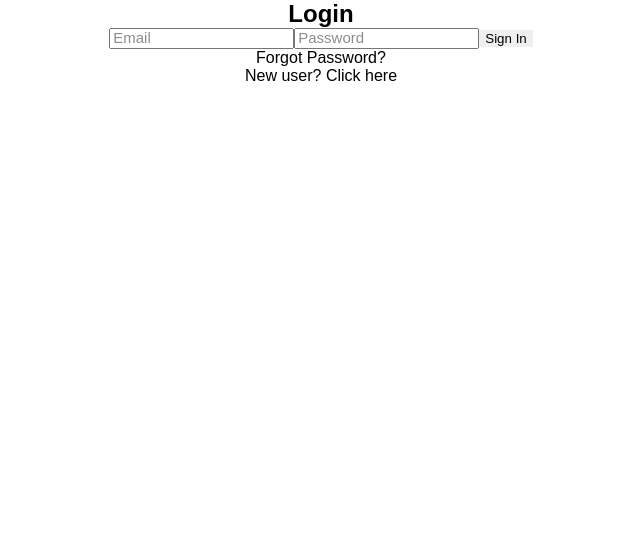
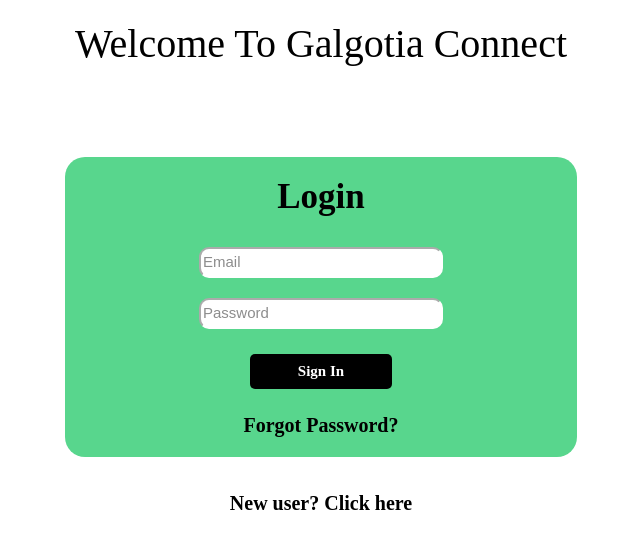
Before and after one commit to ayushdev351/Project-College, a React (Create React App) app: page / in a window 1280 px wide. Shown: the top 548 px of the page, without its empty margins (319-959 px from the left). Built offline with nearby package versions, Linux system fonts and the light colour scheme; no server answers.

Commit message:
Login Page Style and Linking

```diff
--- a/src/components/auth.js
+++ b/src/components/auth.js
@@ -1,4 +1,5 @@
 import React, { useState } from "react";
+import styled from "styled-components";
 import Signin from "./signin";
 import Signup from "./signup";
 
@@ -10,11 +11,25 @@ const Auth = () => {
   return (
     <div className="container">
       {!index ? <Signin /> : <Signup />}
-      <p onClick={toggleIndex}>
-        {!index ? "New user? Click here " : "Already have an acount?"}
-      </p>
+      <NewUserAlt>
+        <p onClick={toggleIndex}>
+          {!index ? "New user? Click here " : "Already have an acount?"}
+        </p>
+      </NewUserAlt>
     </div>
   );
 };
 
 export default Auth;
+
+const NewUserAlt = styled.div`
+  margin-top: 35px;
+  font-size: 20px;
+  font-family: cursive;
+  font-weight: bold;
+
+  :hover {
+    color: blue;
+    cursor: pointer;
+  }
+`;
--- a/src/components/index.css
+++ b/src/components/index.css
@@ -3,13 +3,13 @@ code {
     monospace;
 }
 
-.App {
+/* .App {
   display: flex;
   align-items: center;
   justify-content: center;
   min-height: 100vh;
   flex-direction: column;
-}
+} */
 
 input {
   padding: 12px;
@@ -22,17 +22,17 @@ input {
   width: 93%;
 }
 
-button {
+/* button {
   background-color: teal;
   border: none;
   color: white;
   padding: 12px;
   margin: 12px 0;
   box-shadow: 0 1px 6px #ccc;
-  width: 100%;
+  width: 10%;
   border-radius: 6px;
   font-size: 18px;
-}
+} */
 
 .container {
   box-shadow: 0 1px 6px #ccc;
--- a/src/components/signin.js
+++ b/src/components/signin.js
@@ -1,5 +1,7 @@
 import React, { useRef } from "react";
+import styled from "styled-components";
 import { useUserContext } from "../context/userContext";
+// import './index.css'
 
 const Signin = () => {
   const emailRef = useRef();
@@ -22,16 +24,86 @@ const Signin = () => {
   };
 
   return (
+    <>
+      <WebName>Welcome To Galgotia Connect</WebName>
       <div className="form">
+        <Form>
           <h2> Login </h2>
           <form onSubmit={onSubmit}>
             <input placeholder="Email" type="email" ref={emailRef} />
+            <br />
             <input placeholder="Password" type="password" ref={psdRef} />
+            <br />
             <button type="submit">Sign In</button>
             <p onClick={forgotPasswordHandler}>Forgot Password?</p>
           </form>
+        </Form>
       </div>
+    </>
   );
 };
 
 export default Signin;
+
+const WebName = styled.div`
+  margin-top: 20px;
+  font-size: 40px;
+  font-family: cursive;
+`;
+
+const Form = styled.div`
+   margin-top: 7%;
+   padding: 20px;
+   margin-left: 30%;
+   margin-right: 30%;
+
+   border-radius: 20px;
+   background-color: #58D68D ;
+   text-align : center;
+
+   >h2{
+     color : black;
+     padding-bottom: 20px;
+     font-size : 35px;
+     font-family: cursive;
+   }
+
+    >form{
+      >input{
+        color: black;
+        height: 25px;
+        width: 50%;
+        margin: 10px;
+        border-color: white;
+        border-radius: 10px;
+        }
+
+        >button{
+          padding: 9px;
+          margin: 15px;
+          width: 30%;
+          border-radius: 5px;
+          background-color: black;
+          font-size: 15px;
+          font-weight: bold;
+          font-family: cursive;
+          color: white;
+          :hover{
+            cursor: pointer;
+            color: blue;
+          }
+        }
+
+        >p{
+          padding-top: 10px;
+          font-weight: bold;
+          font-size: 20px;
+          font-family: cursive;
+          :hover{
+            cursor: pointer;
+            color: blue;
+          }
+        }
+      }
+    }
+`;
```
Lines whose indentation alone changed are shown as unchanged.
